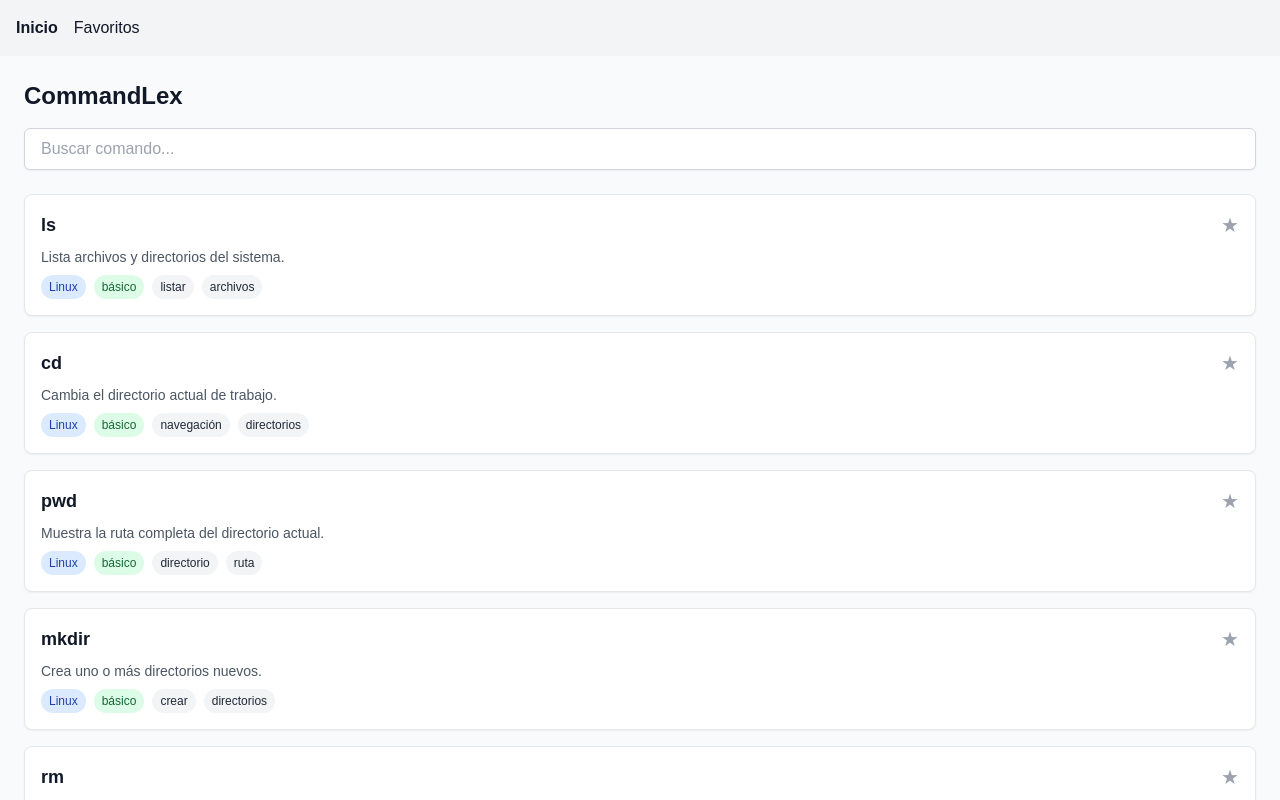
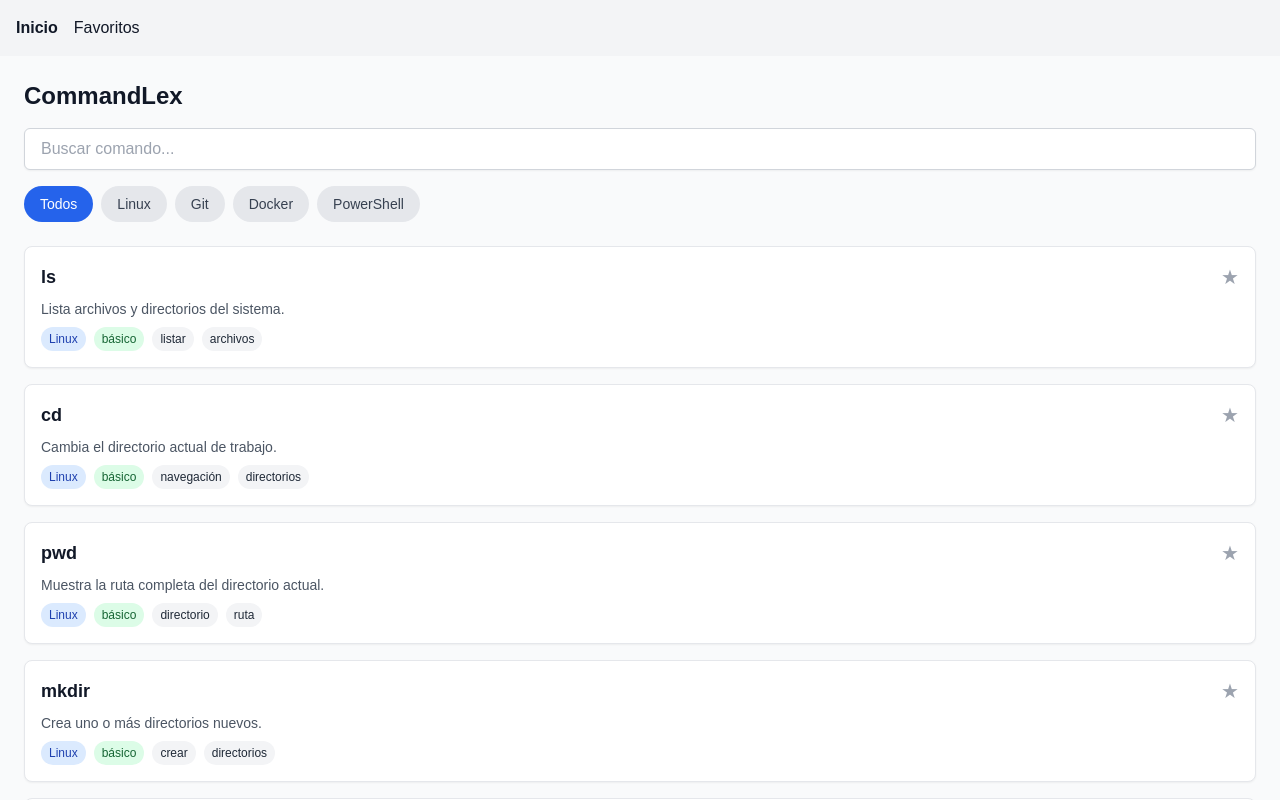
Before and after one commit to YeremyGarrido/commandlex, a Next.js app: page / in a window 1280 px wide. Shown: the top 800 px of the page. Built offline with nearby package versions, Linux system fonts and the light colour scheme.

Commit message:
feat: Implementa filtros por entorno en la página principal

```diff
--- a/src/app/page.tsx
+++ b/src/app/page.tsx
@@ -1,52 +1,94 @@
+// src/app/page.tsx
 "use client";
-import { useEffect, useState } from "react";
+import { useEffect, useState, useMemo } from "react"; // MODIFICADO: Añadido useMemo
 import { loadDataset, type Command } from "@/lib/data";
 import { search } from "@/lib/search";
 import * as favs from "@/lib/favs";
 import { SearchBox } from "@/components/SearchBox";
 import { CommandCard } from "@/components/CommandCard";
 import { EmptyState } from "@/components/EmptyState";
+import FilterTabs from "@/components/FilterTabs"; // NUEVO: Importar el componente
 
 export default function HomePage() {
   const [allCommands, setAllCommands] = useState<Command[]>([]);
-  const [filtered, setFiltered] = useState<Command[]>([]);
+  // const [filtered, setFiltered] = useState<Command[]>([]); // MODIFICADO: Eliminamos este estado
   const [loading, setLoading] = useState(true);
+
+  // --- NUEVOS ESTADOS PARA LOS FILTROS ---
+  const [searchTerm, setSearchTerm] = useState("");
+  const [activeFilter, setActiveFilter] = useState("Todos");
+  // Estado para forzar re-render al dar fav
+  const [favVersion, setFavVersion] = useState(0);
 
   useEffect(() => {
     loadDataset()
       .then((d) => {
         setAllCommands(d.comandos);
-        setFiltered(d.comandos);
+        // setFiltered(d.comandos); // MODIFICADO: Eliminamos esta línea
       })
       .catch(() => console.error("Error cargando dataset"))
       .finally(() => setLoading(false));
   }, []);
 
+  // MODIFICADO: El 'handleSearch' ahora solo actualiza el estado 'searchTerm'
   const handleSearch = (q: string) => {
-    const results = search(allCommands, q);
-    setFiltered(results);
+    setSearchTerm(q);
   };
 
+  // MODIFICADO: 'toggleFav' ahora actualiza 'favVersion' para forzar re-render
   const toggleFav = (id: string) => {
     favs.toggle(id);
-    setFiltered([...filtered]); // fuerza re-render
+    setFavVersion((v) => v + 1); // Esto fuerza al componente a re-renderizarse
   };
+
+  // --- NUEVA LÓGICA DE FILTRADO CON useMemo ---
+
+  // 1. Obtenemos la lista de entornos disponibles
+  const entornos = useMemo(() => {
+    const uniqueEntornos = [...new Set(allCommands.map((cmd) => cmd.entorno))];
+    return ["Todos", ...uniqueEntornos];
+  }, [allCommands]);
+
+  // 2. Calculamos la lista filtrada
+  const filteredCommands = useMemo(() => {
+    // Primero, filtramos por el entorno (Tab)
+    const filteredByEnv = allCommands.filter((command) => {
+      if (activeFilter === "Todos") return true;
+      return command.entorno === activeFilter;
+    });
+
+    // Luego, filtramos por búsqueda (usando tu función 'search')
+    return search(filteredByEnv, searchTerm);
+  }, [allCommands, activeFilter, searchTerm]); // Se recalcula si algo de esto cambia
 
   if (loading) return <p className="p-8">Cargando...</p>;
 
   return (
     <main className="min-h-screen p-6 bg-gray-50 dark:bg-gray-950 text-gray-900 dark:text-gray-100">
       <h1 className="text-2xl font-bold mb-4">CommandLex</h1>
+
+      {/* MODIFICADO: 'onSearch' ahora es 'onChange' para ser más semántico */}
+      {/* Asegúrate de que tu SearchBox use 'onChange' o ajústalo a 'onSearch' */}
       <SearchBox onSearch={handleSearch} />
+
+      {/* NUEVO: Añadimos los tabs de filtro */}
+      <FilterTabs
+        entornos={entornos}
+        active={activeFilter}
+        onChange={(nuevoEntorno) => setActiveFilter(nuevoEntorno)}
+      />
+
       <div className="mt-6 grid gap-4">
-        {filtered.length === 0 ? (
+        {/* MODIFICADO: Usamos 'filteredCommands.length' */}
+        {filteredCommands.length === 0 ? (
           <EmptyState message="No se encontraron comandos." />
         ) : (
-          filtered.map((cmd) => (
+          // MODIFICADO: Usamos 'filteredCommands.map'
+          filteredCommands.map((cmd) => (
             <CommandCard
               key={cmd.id}
               command={cmd}
-              isFav={favs.has(cmd.id)}
+              isFav={favs.has(cmd.id)} // Esto se re-evalúa gracias a 'favVersion'
               onToggleFav={toggleFav}
             />
           ))
--- /dev/null
+++ b/src/components/FilterTabs.tsx
@@ -0,0 +1,35 @@
+// src/components/FilterTabs.tsx
+"use client";
+
+interface FilterTabsProps {
+  entornos: string[];
+  active: string;
+  onChange: (entorno: string) => void;
+}
+
+export default function FilterTabs({
+  entornos,
+  active,
+  onChange,
+}: FilterTabsProps) {
+  return (
+    <nav className="flex flex-wrap gap-2 my-4" aria-label="Filtrar por entorno">
+      {entornos.map((entorno) => (
+        <button
+          key={entorno}
+          onClick={() => onChange(entorno)}
+          className={`
+            px-4 py-2 rounded-full text-sm font-medium transition-colors
+            ${
+              active === entorno
+                ? "bg-blue-600 text-white"
+                : "bg-gray-200 text-gray-700 hover:bg-gray-300 dark:bg-gray-700 dark:text-gray-200 dark:hover:bg-gray-600"
+            }
+          `}
+        >
+          {entorno}
+        </button>
+      ))}
+    </nav>
+  );
+}
```
